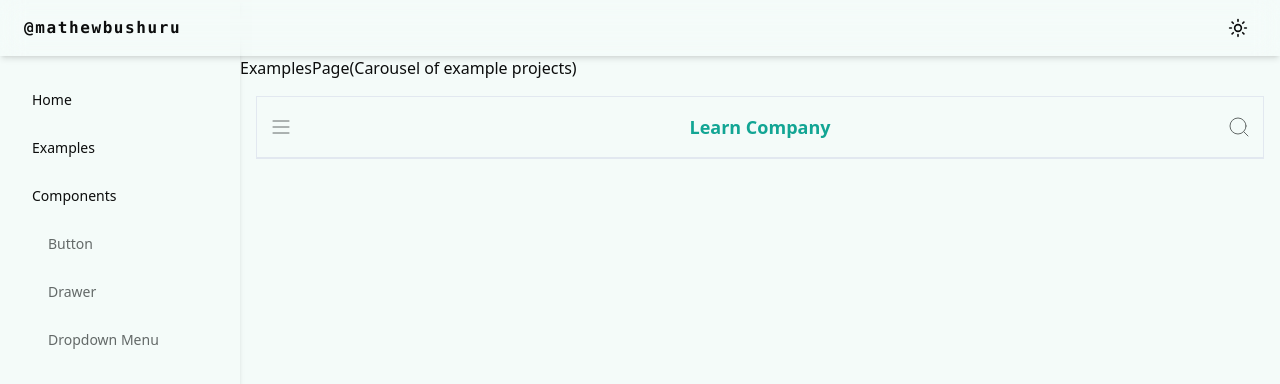
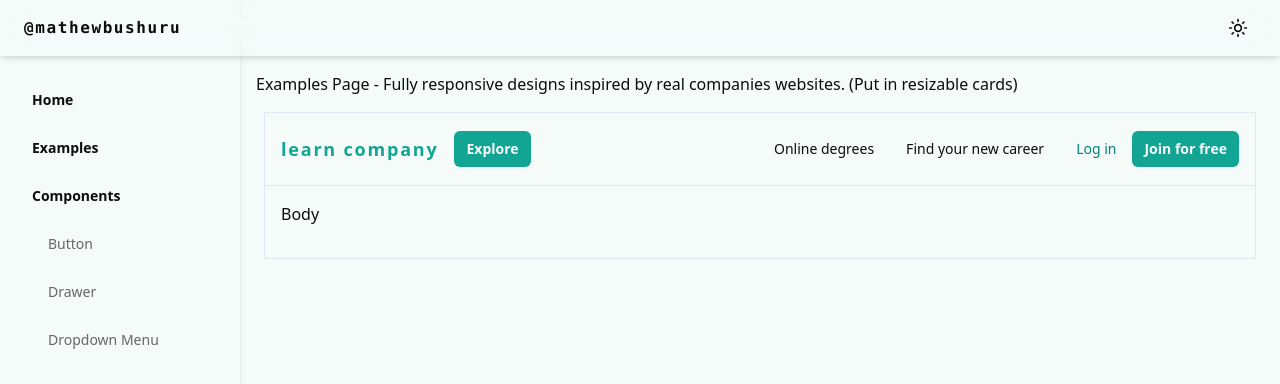
Before and after one commit to mathewbushuru/design-system, a React (Vite) app: page /examples in a window 1280 px wide. Shown: the top 384 px of the page. Built offline with nearby package versions, Linux system fonts and the light colour scheme.

Commit message:
Learn Co - desktop navbar structure

```diff
--- a/src/components/ui/button.tsx
+++ b/src/components/ui/button.tsx
@@ -4,7 +4,7 @@ import { cva, type VariantProps } from "class-variance-authority";
 import { cn } from "@/lib/utils";
 
 const buttonVariants = cva(
-  "inline-flex items-center justify-center whitespace-nowrap rounded-md text-sm font-medium ring-offset-background transition-colors focus-visible:outline-none focus-visible:ring-2 focus-visible:ring-ring focus-visible:ring-offset-2 disabled:pointer-events-none disabled:opacity-50",
+  "inline-flex items-center justify-center whitespace-nowrap rounded-md text-sm font-semibold ring-offset-background transition-colors focus-visible:outline-none focus-visible:ring-2 focus-visible:ring-ring focus-visible:ring-offset-2 disabled:pointer-events-none disabled:opacity-50",
   {
     variants: {
       variant: {
--- a/src/pages/examples-page.tsx
+++ b/src/pages/examples-page.tsx
@@ -1,12 +1,15 @@
 import RootLayout from "@/components/root-layout";
 
-import LearnCompany from "@/showcase/examples/learn-company";
+import LearnCompany from "@/showcase/examples/learn-company/app";
 
 function ExamplesPage() {
   return (
     <RootLayout>
-      ExamplesPage(Carousel of example projects)
-      <div className="border m-4">
+      <div className="p-4">
+        Examples Page - Fully responsive designs inspired by real companies
+        websites. (Put in resizable cards)
+      </div>
+      <div className="mx-4 lg:mx-6 border">
         <LearnCompany />
       </div>
     </RootLayout>
--- a/src/pages/home-page.tsx
+++ b/src/pages/home-page.tsx
@@ -4,7 +4,7 @@ const HomePage = () => {
   return (
     <RootLayout>
       <div>
-        Home
+        Home - Carousel of example projects
       </div>
     </RootLayout>
   );
--- /dev/null
+++ b/src/showcase/examples/learn-company/app.tsx
@@ -0,0 +1,49 @@
+// inpired by coursera - https://www.coursera.org/
+
+import { Menu, Search } from "lucide-react";
+
+import Button from "@/components/ui/button";
+
+function LearnCompany() {
+  return (
+    <div className="">
+      {/* Learn Co Navbar */}
+      <div className="flex items-center border-b px-3 py-4 lg:px-4">
+        {/* Navbar left  */}
+        <div className="flex flex-1 items-center justify-between lg:justify-start lg:gap-4">
+          <Menu className="h-6 w-6 stroke-1 text-muted-foreground lg:hidden" />
+          <span className="text-lg font-bold tracking-widest text-primary">
+            learn company
+          </span>
+          <Button size="sm" className="hidden lg:block">Explore</Button>
+          <Search className="h-6 w-6 stroke-1 text-muted-foreground lg:hidden" />
+        </div>
+
+        {/* Navbar Right  */}
+        <div className="hidden lg:block">
+          <Button
+            variant="link"
+            className="font-medium text-foreground hover:text-link"
+          >
+            Online degrees
+          </Button>
+          <Button
+            variant="link"
+            className="font-medium text-foreground hover:text-link"
+          >
+            Find your new career
+          </Button>
+          <Button variant="link" className="font-medium ">
+            Log in
+          </Button>
+          <Button size="sm">Join for free</Button>
+        </div>
+      </div>
+
+      {/* Learn Co  body  */}
+      <div className="m-4 h-10">Body</div>
+    </div>
+  );
+}
+
+export default LearnCompany;
--- a/src/showcase/examples/learn-company/index.tsx
+++ /dev/null
@@ -1,18 +0,0 @@
-// inpired by coursera
-
-import { Menu, Search } from "lucide-react";
-
-function LearnCompany() {
-  return (
-    <div className="">
-      {/* Learn Co Navbar */}
-      <div className="flex items-center justify-between border-b px-3 py-4">
-        <Menu className="text-muted-foreground h-6 w-6 stroke-1"/>
-        <span className="text-lg font-bold text-primary">Learn Company</span>
-        <Search className="text-muted-foreground h-6 w-6 stroke-1"/>
-      </div>
-    </div>
-  );
-}
-
-export default LearnCompany;
```
